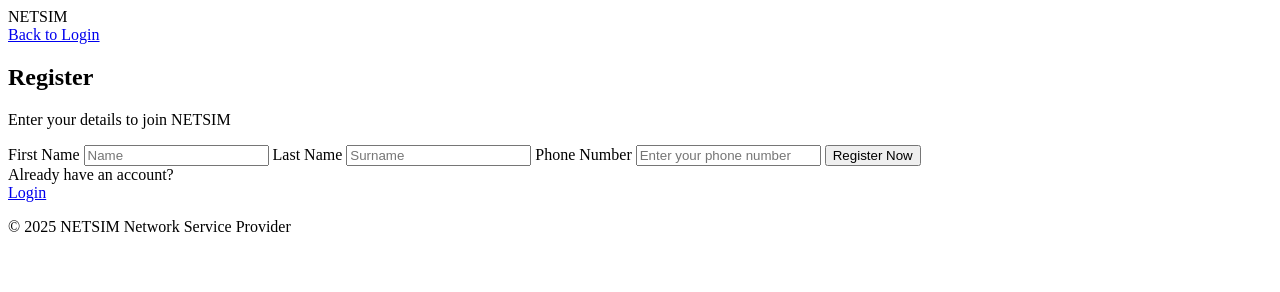
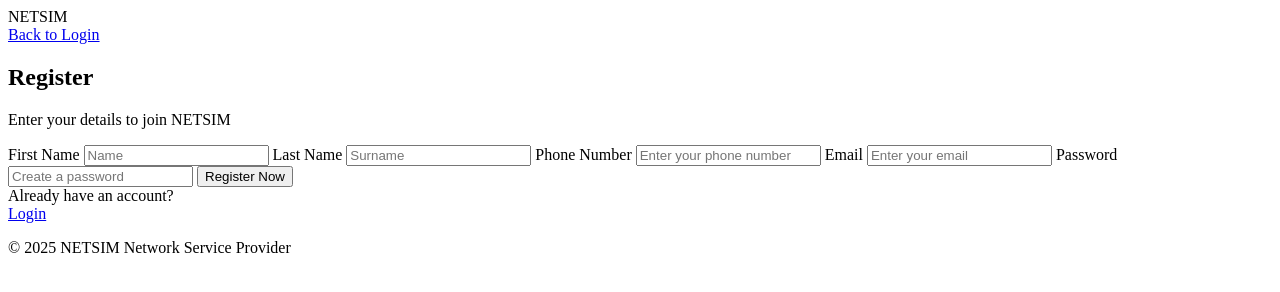
Before and after one commit to ratchaanonbank-web/netsim-web, a website with bundled scripts: page register.html in a window 1280 px wide. Built offline with nearby package versions, Linux system fonts and the light colour scheme; a script that the page names is missing.

Commit message:
Update register.html

```diff
--- a/register.html
+++ b/register.html
@@ -20,17 +20,21 @@
         <p class="login-desc">Enter your details to join NETSIM</p>
 
         <form id="registerForm" novalidate>
+
             <label>First Name</label>
             <input type="text" id="name" placeholder="Name" required>
-
             <label>Last Name</label>
             <input type="text" id="surname" placeholder="Surname" required>
-
             <label>Phone Number</label>
-            <input type="tel" id="phone" placeholder="Enter your phone number" pattern="[0-9]{10}" required>
+            <input type="tel" id="phone" placeholder="Enter your phone number" required>
+            <label>Email</label>
+            <input type="email" id="email" placeholder="Enter your email" required>
+            <label>Password</label>
+            <input type="password" id="password" placeholder="Create a password" required>
 
             <button type="submit">Register Now</button>
         </form>
+
 
         <div class="divider-container">
             Already have an account?
```
